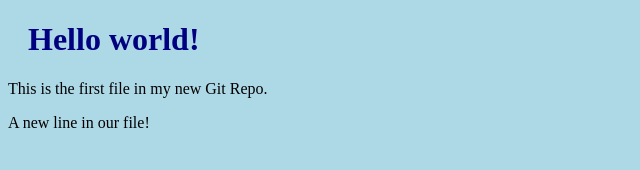
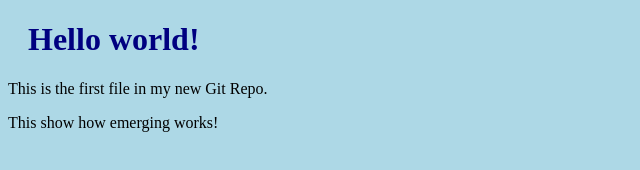
Before and after one commit to zohaibxkhan820/EduVault, a plain HTML site: page Index.html in a window 1280 px wide. Shown: the full height of the page, 0-640 px from the left. Drawn offline with Linux system fonts and the light colour scheme.

Commit message:
updated index.html with emergency fix

```diff
--- a/Index.html
+++ b/Index.html
@@ -5,10 +5,9 @@
 <link rel="stylesheet" href="style.css">
 </head>
 <body>
-
 <h1>Hello world!</h1>
 <p>This is the first file in my new Git Repo.</p>
-<p>A new line in our file!</p>
+<p>This show how emerging works!</p>
 
 </body>
 </html>
```
